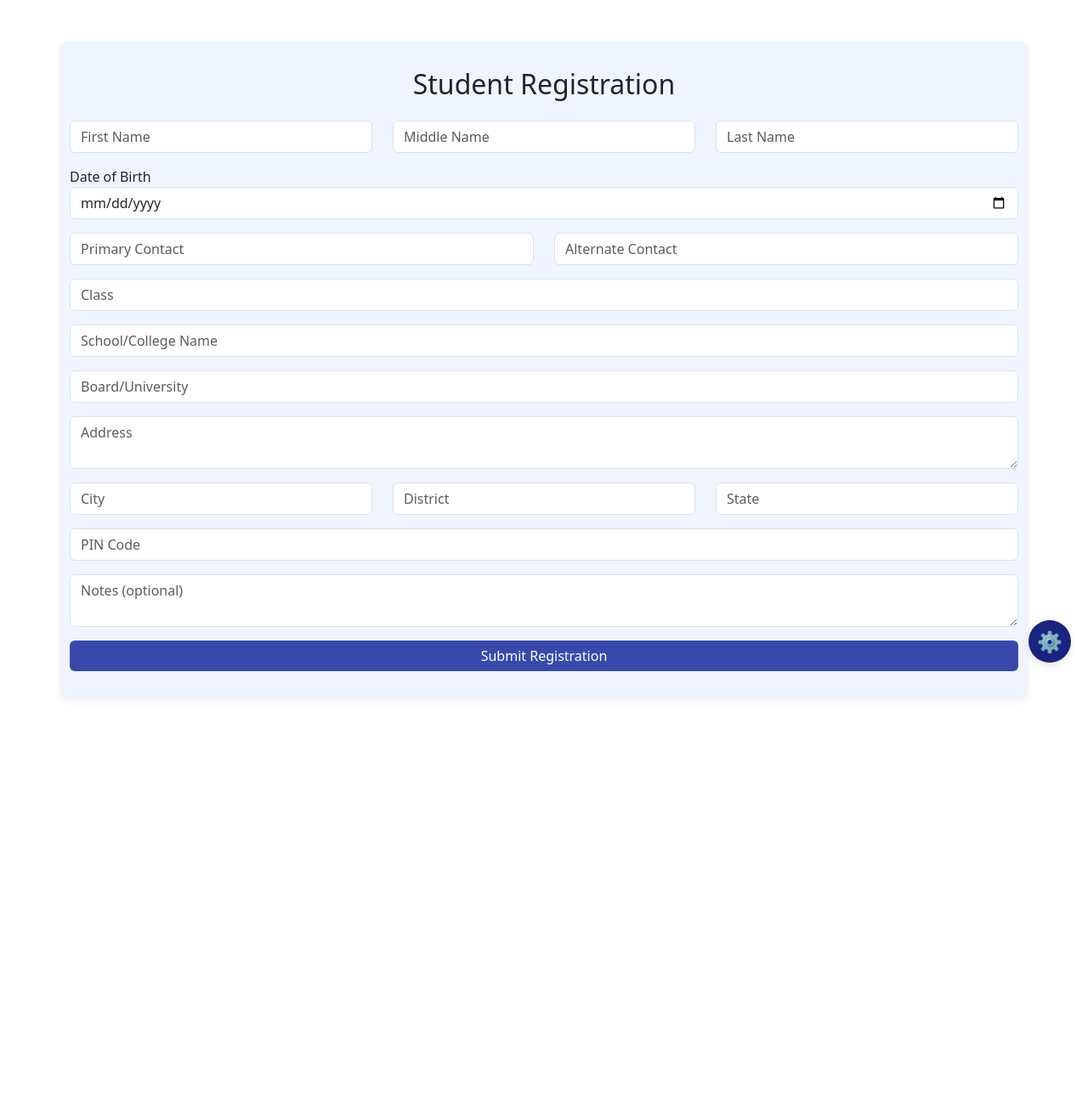
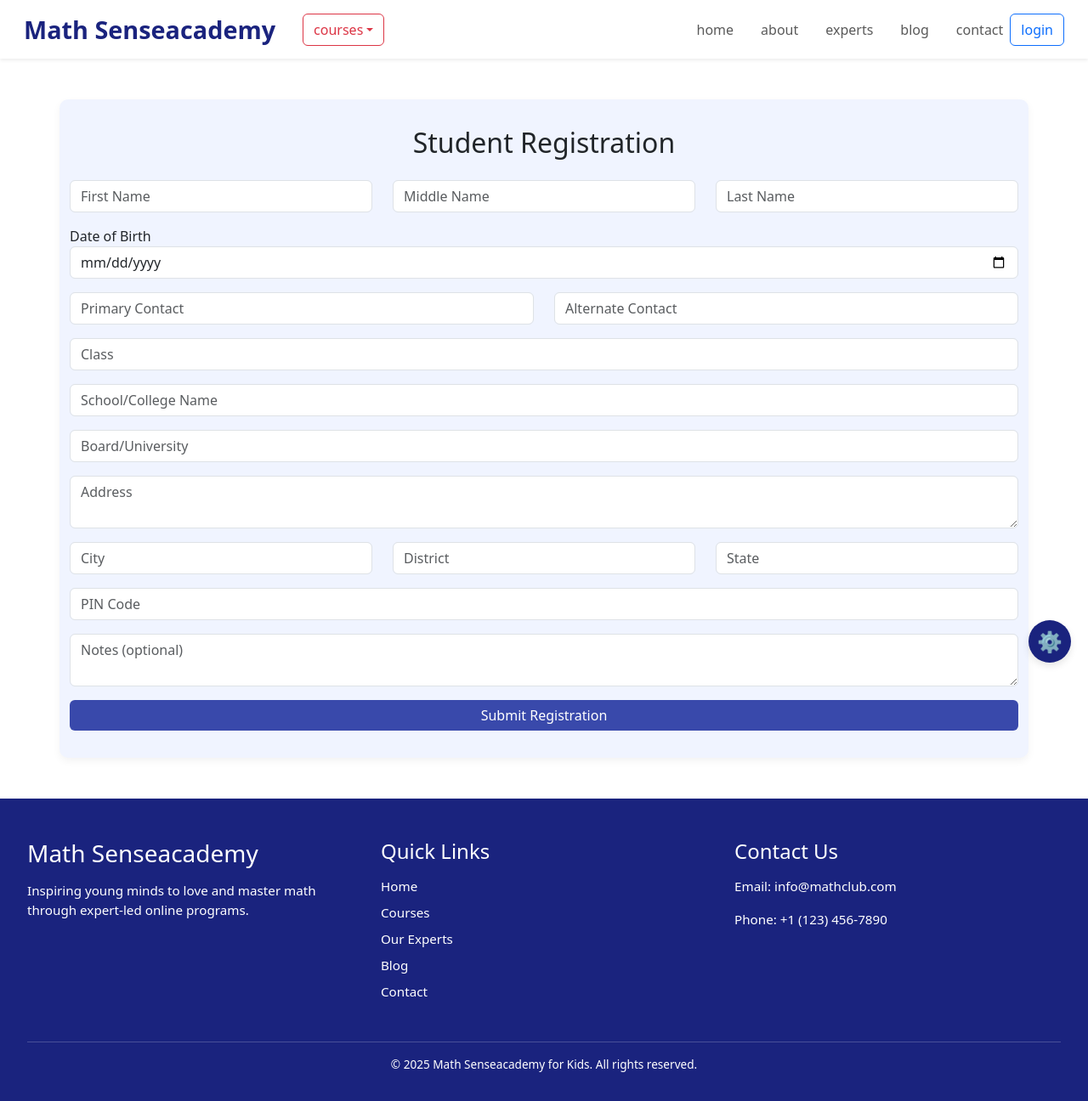
Before and after one commit to mathsenseacademy/eduapp, a React (Create React App) app: page /student/register in a window 1280 px wide. Shown: the whole page at 85% size. Before the commit the page ends 870 px from the top, so only its background shows below. Built offline with nearby package versions, Linux system fonts and the light colour scheme.

Commit message:
header footer added for all the pages

```diff
--- a/src/App.js
+++ b/src/App.js
@@ -2,6 +2,8 @@
 import React from 'react';
 import { Routes, Route } from 'react-router-dom';
 // import ComingSoon from './components/ComingSoon/ComingSoon';
+import Header from './components/Header/Header';
+import Footer from './components/Footer/Footer';
 import Home from './pages/Home'
 import Register from './pages/Register';
 import StudentRegister from './pages/StudentRegister';
@@ -11,11 +13,13 @@ import SiteSettings from './components/SiteSettings/siteSettings';
 function App() {
   return (
     <>
+    <Header />
     <Routes>
       <Route path="/" element={<Home />} />
       <Route path="/register" element={<Register />} />
       <Route path="/student/register" element={<StudentRegister />} />
     </Routes>
+    <Footer />
     <SiteSettings />
   </>
   );
--- a/src/pages/Home.js
+++ b/src/pages/Home.js
@@ -1,7 +1,7 @@
 import React from 'react';
 
 // Import all homepage sections
-import Header from '../components/Header/Header';
+// import Header from '../components/Header/Header';
 import Hero from '../components/Hero/Hero';
 import FeaturesSection from '../components/FeaturesSection/FeaturesSection';
 import ProgramsSection from '../components/ProgramsSection/ProgramsSection';
@@ -10,12 +10,12 @@ import TestimonialSection from '../components/TestimonialSection/TestimonialSect
 import ExpertSection from '../components/ExpertSection/ExpertSection';
 import BlogPreviewSection from '../components/BlogPreviewSection/BlogPreviewSection';
 import ContactCTA from '../components/ContactCTA/ContactCTA';
-import Footer from '../components/Footer/Footer';
+// import Footer from '../components/Footer/Footer';
 
 const Home = () => {
   return (
     <>
-      <Header />
+      {/* <Header /> */}
       <Hero />
       <FeaturesSection />
       <ProgramsSection />
@@ -24,7 +24,7 @@ const Home = () => {
       <ExpertSection />
       <BlogPreviewSection />
       <ContactCTA />
-      <Footer />
+      {/* <Footer /> */}
     </>
   );
 };
```
Lines whose indentation alone changed are shown as unchanged.
